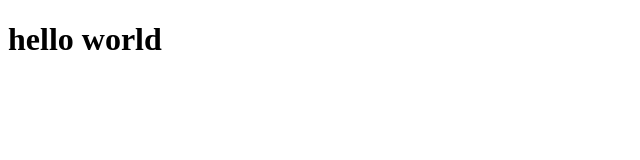
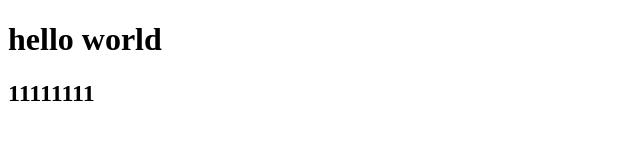
Before and after one commit to ParTingL/testDome, a plain HTML site: page index.html in a window 1280 px wide. Shown: the whole page, without its empty margins (0-640 px from the left). Drawn offline with Linux system fonts and the light colour scheme.

Commit message:
修改了index文件第二次

```diff
--- a/index.html
+++ b/index.html
@@ -7,6 +7,10 @@
 	</head>
 	<body>
 			<!--
+			git config --global user.name "用户名"
+			git config --global user.email "邮箱地址"
+
+
 			 git操作具体步骤
 			 1、cd 路径 进入当前目录
 			 2、配置git基本操作
@@ -20,9 +24,28 @@
 			 git add  *        提交所有的文件
 			 提交文件完成后进行描述
 			 git commit -m “这一次提交的描述”
+
+			 5、查看当前工作区的状态  是否提交成功
+			 git status
+
+			6、 如果文件发生改变  你可以使用
+			 checkout 被修改的文件名   进行上一次的恢复     从暂存区恢复文件到工作区
+
+			 也可以add *  重新提交更新所有新的内容    git commit -m “这一次提交的描述”
+
+
+			 7、通过git diff   可以查看当前修改了哪个地方  查看暂存区和工作区的区别
+
+			 8、clear  清屏操作
+
+			 9、git log  查看已经提交到暂存区的历史版本  可以进行文件的恢复
+
+			 10、恢复文件到指定的某一版本
+			 git reset  --hard  '从log里查找所需要恢复文件的版本号'     版本号：也就是commit后的一串字母数字
 			 -->
 
 
 			<h1>hello world</h1>
+			<h2>11111111</h2>
 	</body>
 </html>
```
Also changed, not shown: 1 other file.
